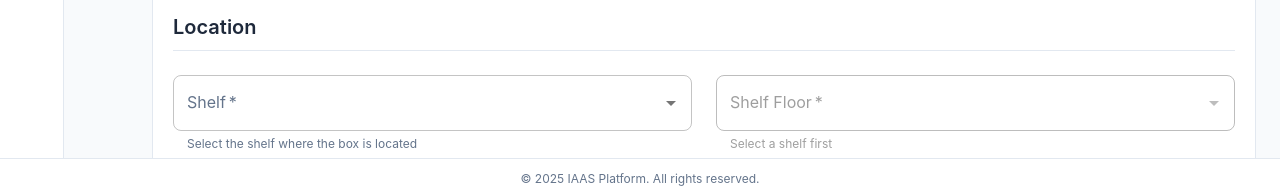
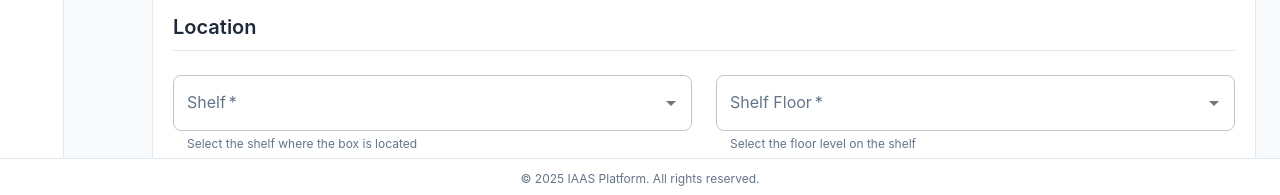
Before and after one commit to CHOUABBIA-AMINE/iaas-web, a React (Vite) app: page /environment/archive-boxes/create in a window 1280 px wide. Shown: the part 602-797 px from the top of the page. Built offline with nearby package versions, Linux system fonts and the light colour scheme; no server answers; sample sign-in values are in the browser's storage.

Commit message:
fix: make Shelf and ShelfFloor selectors independent in ArchiveBoxEdit + add label fallback

```diff
--- a/src/modules/common/environment/pages/ArchiveBoxEdit.tsx
+++ b/src/modules/common/environment/pages/ArchiveBoxEdit.tsx
@@ -4,6 +4,7 @@
  *
  * @author CHOUABBIA Amine
  * @created 12-28-2025
+ * @updated 12-29-2025
  */
 
 import { useState, useEffect } from 'react';
@@ -58,24 +59,21 @@ const ArchiveBoxEdit = () => {
     loadData();
   }, [boxId]);
 
-  useEffect(() => {
-    // Load shelf floors when shelf changes
-    if (selectedShelf?.id) {
-      loadShelfFloors(selectedShelf.id);
-    } else {
-      setAvailableShelfFloors([]);
-      setSelectedShelfFloor(null);
-    }
-  }, [selectedShelf]);
-
   const loadData = async () => {
     try {
       setLoading(true);
 
-      // Load shelves
-      const shelvesData = await shelfService.getAll().catch(() => []);
+      // Load both shelves and shelf floors independently
+      const [shelvesData, floorsData] = await Promise.all([
+        shelfService.getAll().catch(() => []),
+        shelfFloorService.getAll().catch(() => [])
+      ]);
+
       const shelves = Array.isArray(shelvesData) ? shelvesData : (shelvesData?.data || shelvesData?.content || []);
+      const floors = Array.isArray(floorsData) ? floorsData : (floorsData?.data || floorsData?.content || []);
+
       setAvailableShelves(shelves);
+      setAvailableShelfFloors(floors);
 
       // Load archive box if editing
       if (isEditMode) {
@@ -92,6 +90,9 @@ const ArchiveBoxEdit = () => {
 
         if (boxData.shelfFloor) {
           setSelectedShelfFloor(boxData.shelfFloor);
+        } else if (boxData.shelfFloorId) {
+          const floor = floors.find(f => f.id === boxData.shelfFloorId);
+          if (floor) setSelectedShelfFloor(floor);
         }
       }
 
@@ -101,17 +102,6 @@ const ArchiveBoxEdit = () => {
       setError(err.message || 'Failed to load data');
     } finally {
       setLoading(false);
-    }
-  };
-
-  const loadShelfFloors = async (shelfId: number) => {
-    try {
-      const floorsData = await shelfFloorService.getByShelf(shelfId).catch(() => []);
-      const floors = Array.isArray(floorsData) ? floorsData : (floorsData?.data || floorsData?.content || []);
-      setAvailableShelfFloors(floors);
-    } catch (err: any) {
-      console.error('Failed to load shelf floors:', err);
-      setAvailableShelfFloors([]);
     }
   };
 
@@ -149,7 +139,6 @@ const ArchiveBoxEdit = () => {
 
   const handleShelfChange = (_event: any, newValue: ShelfDTO | null) => {
     setSelectedShelf(newValue);
-    setSelectedShelfFloor(null); // Reset shelf floor when shelf changes
 
     // Clear validation error
     if (validationErrors.shelf) {
@@ -201,6 +190,45 @@ const ArchiveBoxEdit = () => {
 
   const handleCancel = () => {
     navigate('/environment/archive-boxes');
+  };
+
+  // Helper function to get shelf label with fallback
+  const getShelfLabel = (shelf: ShelfDTO): string => {
+    if (shelf.code) {
+      const designation = shelf.designationFr || shelf.designationEn || shelf.designationAr || '';
+      return designation ? `${shelf.code} - ${designation}` : shelf.code;
+    }
+    if (shelf.designationFr && shelf.designationFr.trim()) {
+      return shelf.designationFr;
+    }
+    if (shelf.designationEn && shelf.designationEn.trim()) {
+      return shelf.designationEn;
+    }
+    if (shelf.designationAr && shelf.designationAr.trim()) {
+      return shelf.designationAr;
+    }
+    return `Shelf #${shelf.id || 'Unknown'}`;
+  };
+
+  // Helper function to get shelf floor label with fallback
+  const getShelfFloorLabel = (floor: ShelfFloorDTO): string => {
+    if (floor.code) {
+      const designation = floor.designationFr || floor.designationEn || floor.designationAr || '';
+      return designation ? `${floor.code} - ${designation}` : floor.code;
+    }
+    if (floor.designationFr && floor.designationFr.trim()) {
+      return floor.designationFr;
+    }
+    if (floor.designationEn && floor.designationEn.trim()) {
+      return floor.designationEn;
+    }
+    if (floor.designationAr && floor.designationAr.trim()) {
+      return floor.designationAr;
+    }
+    if (floor.floorLevel !== undefined && floor.floorLevel !== null) {
+      return `Floor ${floor.floorLevel}`;
+    }
+    return `Floor #${floor.id || 'Unknown'}`;
   };
 
   if (loading) {
@@ -288,9 +316,10 @@ const ArchiveBoxEdit = () => {
                 <Grid item xs={12} md={6}>
                   <Autocomplete
                     options={availableShelves}
-                    getOptionLabel={(option) => option.designationLt || option.code}
+                    getOptionLabel={getShelfLabel}
                     value={selectedShelf}
                     onChange={handleShelfChange}
+                    isOptionEqualToValue={(option, value) => option.id === value.id}
                     renderInput={(params) => (
                       <TextField
                         {...params}
@@ -306,20 +335,17 @@ const ArchiveBoxEdit = () => {
                 <Grid item xs={12} md={6}>
                   <Autocomplete
                     options={availableShelfFloors}
-                    getOptionLabel={(option) => option.designationLt || option.code}
+                    getOptionLabel={getShelfFloorLabel}
                     value={selectedShelfFloor}
                     onChange={handleShelfFloorChange}
-                    disabled={!selectedShelf}
+                    isOptionEqualToValue={(option, value) => option.id === value.id}
                     renderInput={(params) => (
                       <TextField
                         {...params}
                         label={t('archiveBox.shelfFloor') || 'Shelf Floor'}
                         required
                         error={!!validationErrors.shelfFloor}
-                        helperText={
-                          validationErrors.shelfFloor ||
-                          (selectedShelf ? 'Select the floor level on the shelf' : 'Select a shelf first')
-                        }
+                        helperText={validationErrors.shelfFloor || 'Select the floor level on the shelf'}
                       />
                     )}
                   />
```
